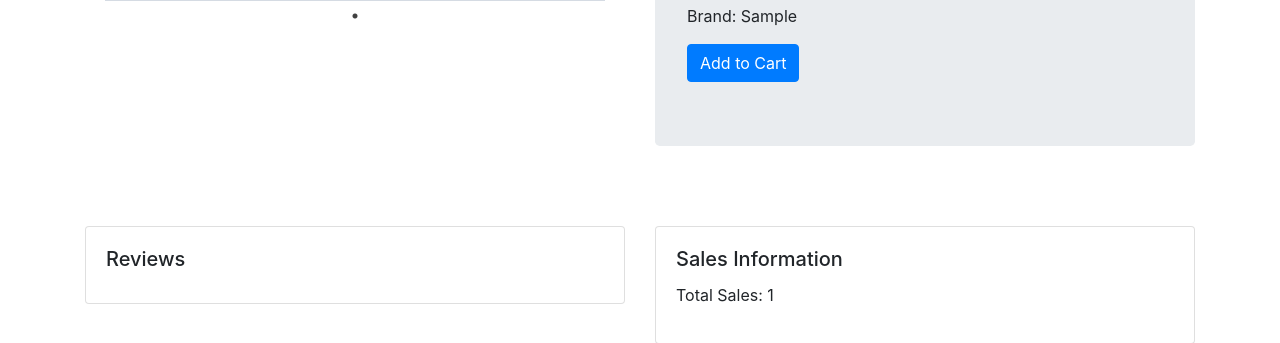
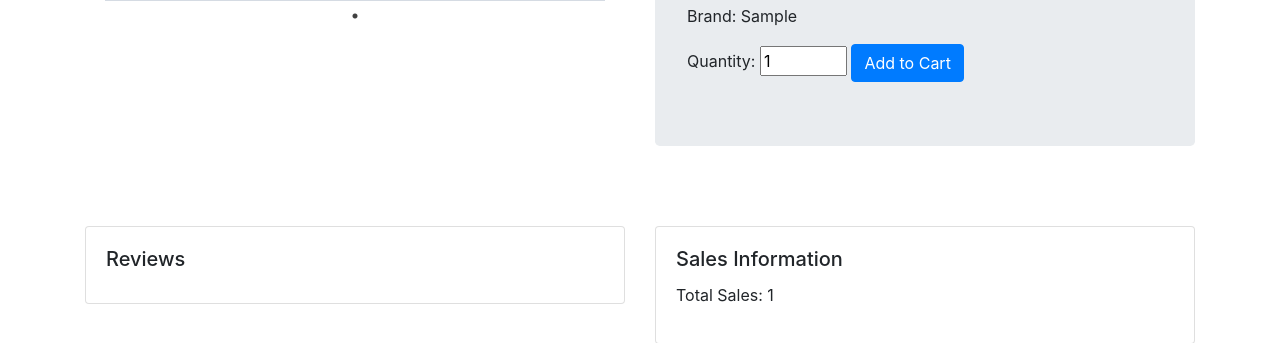
Before and after one commit to AmirMohamadmAsghari/Online-shop-project, a Django app: template templates/productdetales.html in a window 1280 px wide. Shown: the part 561-904 px from the top of the page. Run offline with Django 4.2, Linux system fonts and the light colour scheme; tables that the repository leaves empty hold one stand-in row (values such as "Sample post"); the template is opened without the code that fills it: values that come from a table or form of the project are taken from there, most other values are stand-ins (such as "Sample title", 1, 10 or a date in 2020); grey boxes marked "Sample" are stand-in pictures; parts of the project's set-up code (start-up, migrations or seed data) failed here and were passed over; some libraries are stand-ins or nearby versions.

Commit message:
Productdetales HTML

```diff
--- a/templates/productdetales.html
+++ b/templates/productdetales.html
@@ -64,10 +64,14 @@
                     <p>Discounted Price: ${{ discounted_price }}</p>
                 {% else %}
                     <p>No discount available</p>
+
                 {% endif %}
                 <p>Stock: {{ product.stock }}</p>
                 <p>Brand: {{ product.brand }}</p>
-                <button type="button" class="btn btn-primary">Add to Cart</button>
+                <label for="quantitySelector">Quantity:</label>
+                <input type="number" id="quantitySelector" name="quantity" min="1" max="{{ product.stock }}" value="1">
+                <button type="button" class="btn btn-primary" id="addToCartBtn">Add to Cart</button>
+
             </div>
         </div>
 
@@ -150,6 +154,42 @@
     }
 });
 
+    $(document).ready(function() {
+        // Click event handler for the "Add to Cart" button
+        $('#addToCartBtn').click(function() {
+            // Get the product ID and quantity from the page
+            var productID = '{{ product.id }}';
+            var quantity = parseInt($('#quantitySelector').val());
+            var stock = parseInt('{{ product.stock }}');
+
+            if (quantity > stock) {
+                alert('Specified quantity exceeds available stock')
+                return;
+            }
+            // Get the CSRF token from the page
+            var csrfToken = '{{ csrf_token }}';
+
+            // Make a POST request to your API endpoint
+            $.ajax({
+                type: 'POST',
+                url: '/order/add-to-cart/',
+                data: JSON.stringify({ product_id: productID, quantity: quantity }),
+                contentType: 'application/json',
+                headers: {
+                    'X-CSRFToken': csrfToken // Include the CSRF token in the request headers
+                },
+                success: function(response) {
+                    // Handle successful response (e.g., show a success message)
+                    alert('Product added to cart successfully');
+                },
+                error: function(xhr, status, error) {
+                    // Handle errors (e.g., show an error message)
+                    alert('Failed to add product to cart');
+                }
+            });
+        });
+    });
+
 </script>
 </script>
 {% endblock %}
```
